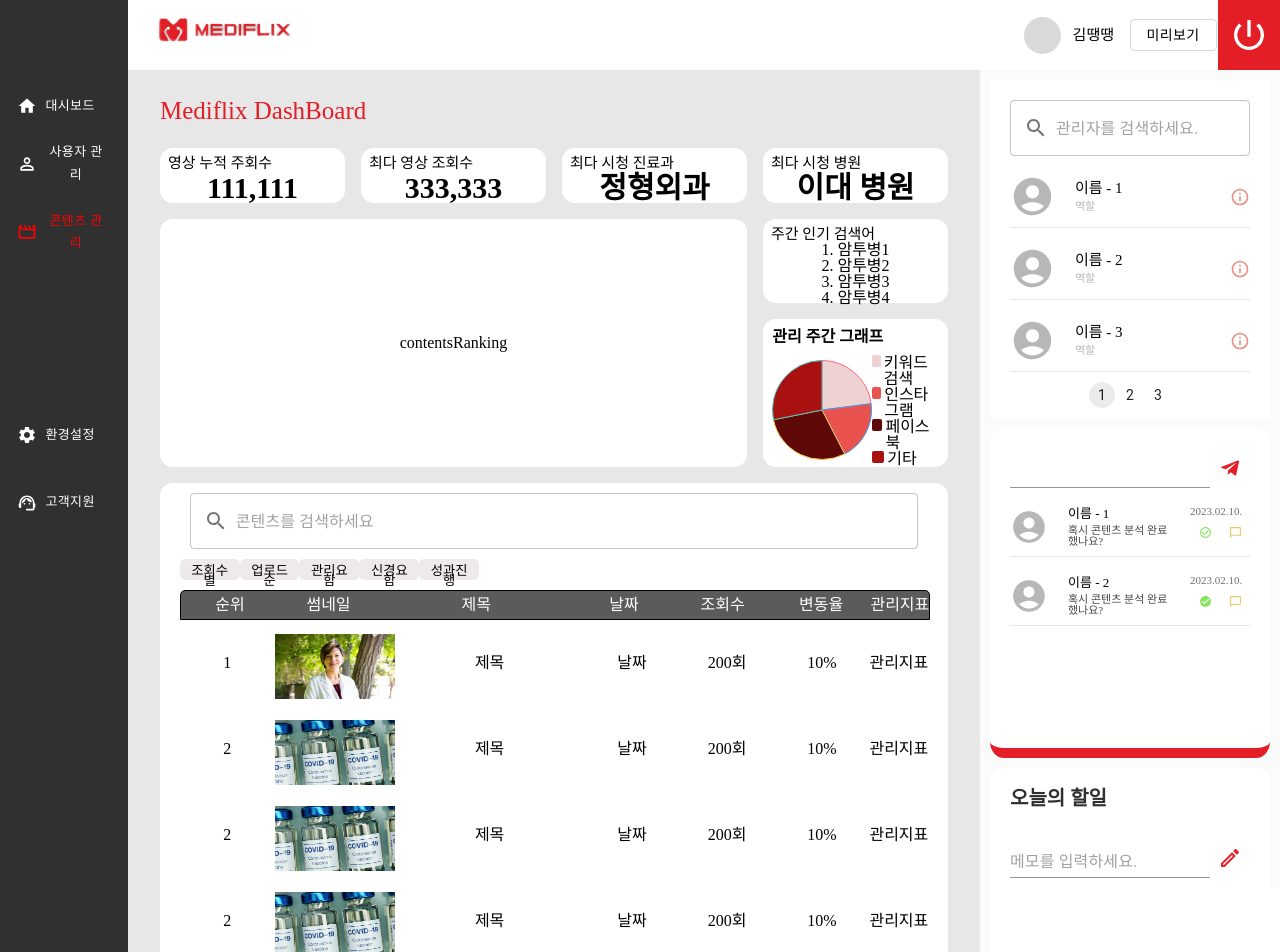
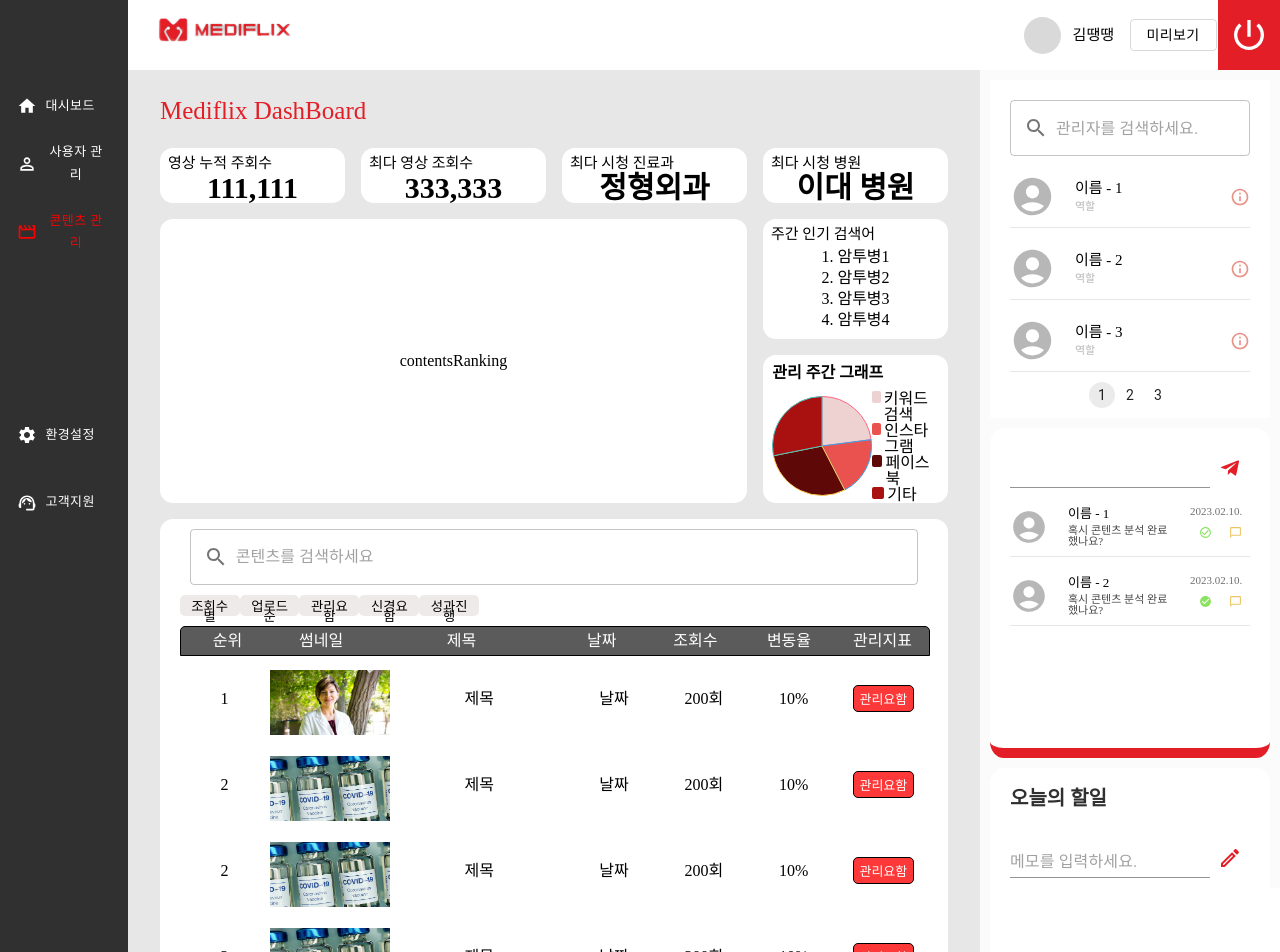
Before and after one commit to MEDIFLIX/ST_FE, a React (Create React App) app in the folder st_fe/: page /original in a window 1280 px wide. Shown: the top 952 px of the page. Built offline with nearby package versions, Linux system fonts and the light colour scheme; a web font is replaced by a local one.

Commit message:
feat : 오리지널 content UI 완료

```diff
--- a/st_fe/src/pages/Original/components/OrignialContentList.tsx
+++ b/st_fe/src/pages/Original/components/OrignialContentList.tsx
@@ -10,6 +10,8 @@ const ContentListContainer = styled.div`
     font-size: 16px;
     font-weight: bold;
     margin: 10px 0px;
+  }
+  .contentList_LabelBox {
   }
 `;
 
@@ -45,13 +47,16 @@ const BarBox = styled.div`
   div:nth-child(6) {
     flex: 1;
   }
+  div:nth-child(7) {
+    flex: 1;
+  }
 `;
 
 const ContentContainer = styled.div`
   display: flex;
   flex-direction: column;
   overflow: auto;
-  height: 400px;
+  height: 350px;
 `;
 
 const ContentBox = styled.div`
@@ -85,10 +90,29 @@ const ContentBox = styled.div`
   div:nth-child(6) {
     flex: 1;
   }
+  div:nth-child(7) {
+    flex: 1;
+  }
   .contentList_imgBox {
     width: 120px;
     height: 65px;
   }
+`;
+
+type AdminLabelProp = {
+  backgroundColor: string;
+};
+
+const AdminLabel = styled.div<AdminLabelProp>`
+  width: 59px;
+  height: 25px;
+  border-radius: 5px;
+  background-color: ${(props) => props.backgroundColor};
+  color: #ffffff;
+  font-size: 13px;
+  line-height: 28px;
+  border: 1px solid black;
+  margin: 0 auto;
 `;
 
 const OriginalContentList = () => {
@@ -124,7 +148,9 @@ const OriginalContentList = () => {
             <div>날짜</div>
             <div>{number}</div>
             <div>{diffRate}</div>
-            <div>관리지표</div>
+            <div className="contentList_LabelBox">
+              <AdminLabel backgroundColor="#FC3838">관리요함</AdminLabel>
+            </div>
           </ContentBox>
         ))}
       </ContentContainer>
```
